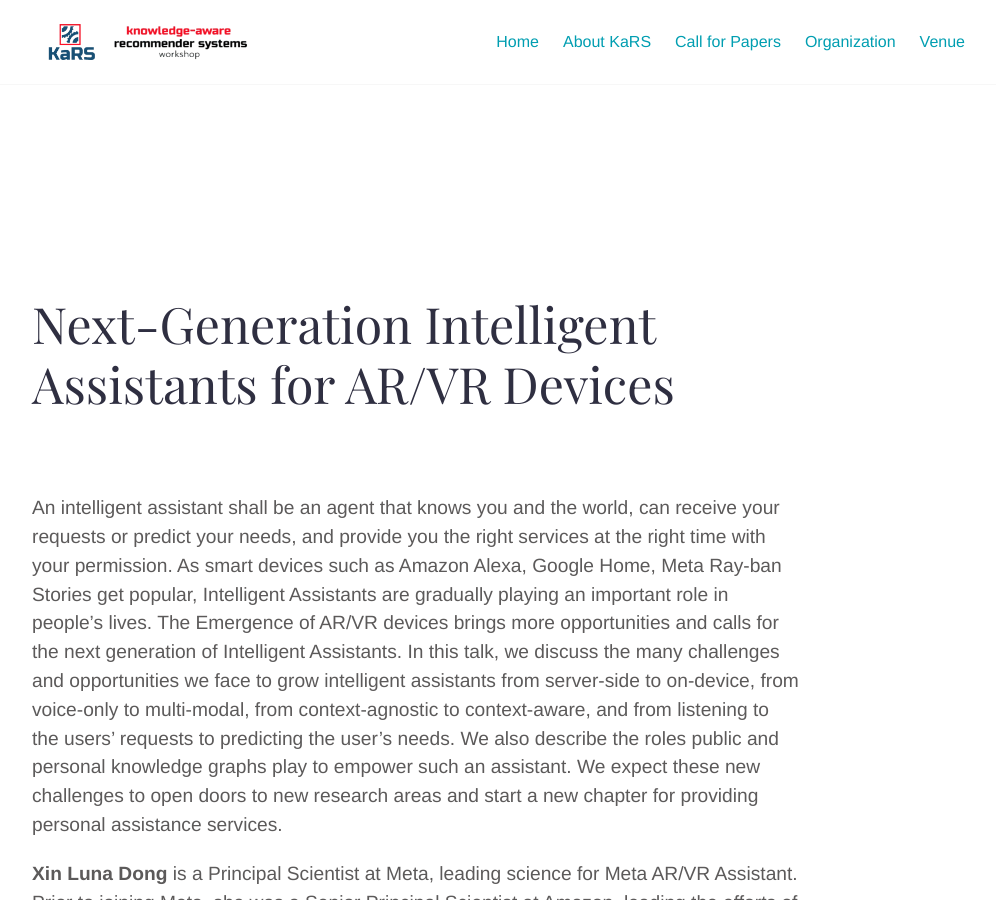
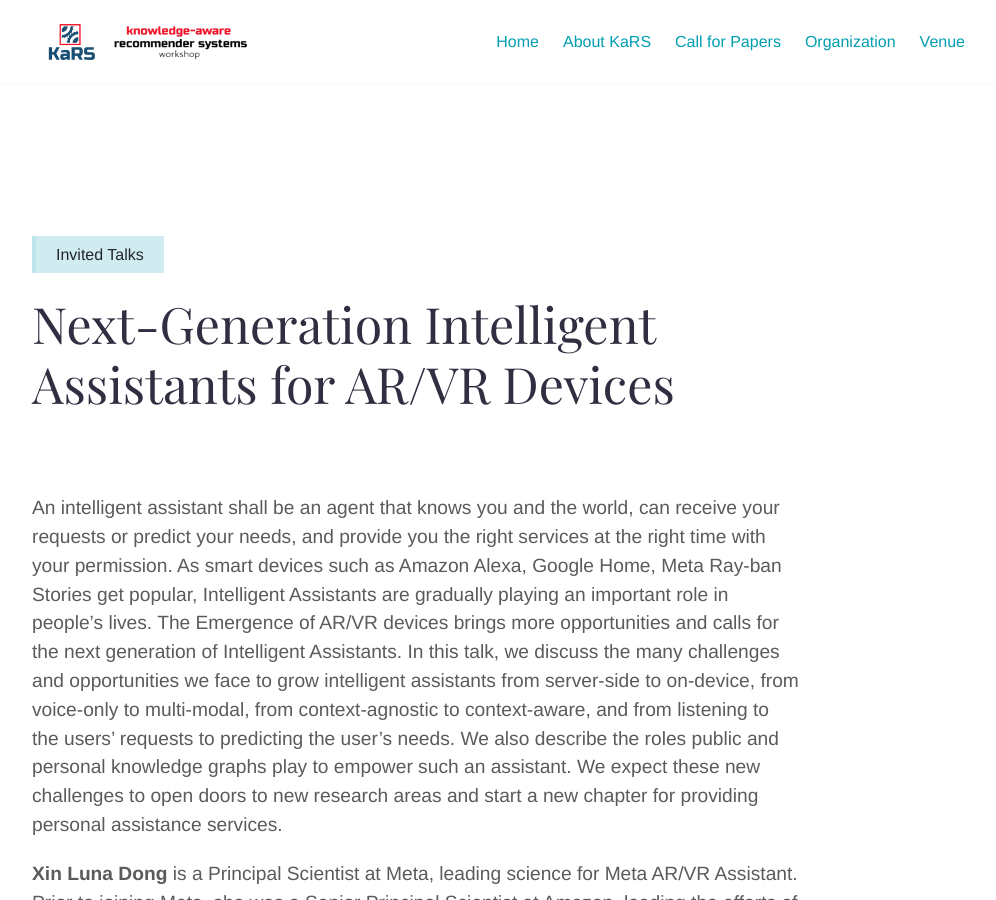
Before and after one commit to kars-workshop/2022, a Jekyll site: the page built from _talks/invited-talk.md, in a window 1280 px wide and 900 px high. Shown: the whole window, without its empty margins (128-1124 px from the left). Built offline with Jekyll 4.4.1, drawn with Linux system fonts in a browser that asks for light colours.

Commit message:
Update invited-talk.md

```diff
--- a/_talks/invited-talk.md
+++ b/_talks/invited-talk.md
@@ -3,7 +3,7 @@ name: Next-Generation Intelligent Assistants for AR/VR Devices
 speakers:
   - Xin Luna Dong
 categories:
-  - Invited Talk
+  - Invited Talks
 ---
 
 An intelligent assistant shall be an agent that knows you and the world,
```
